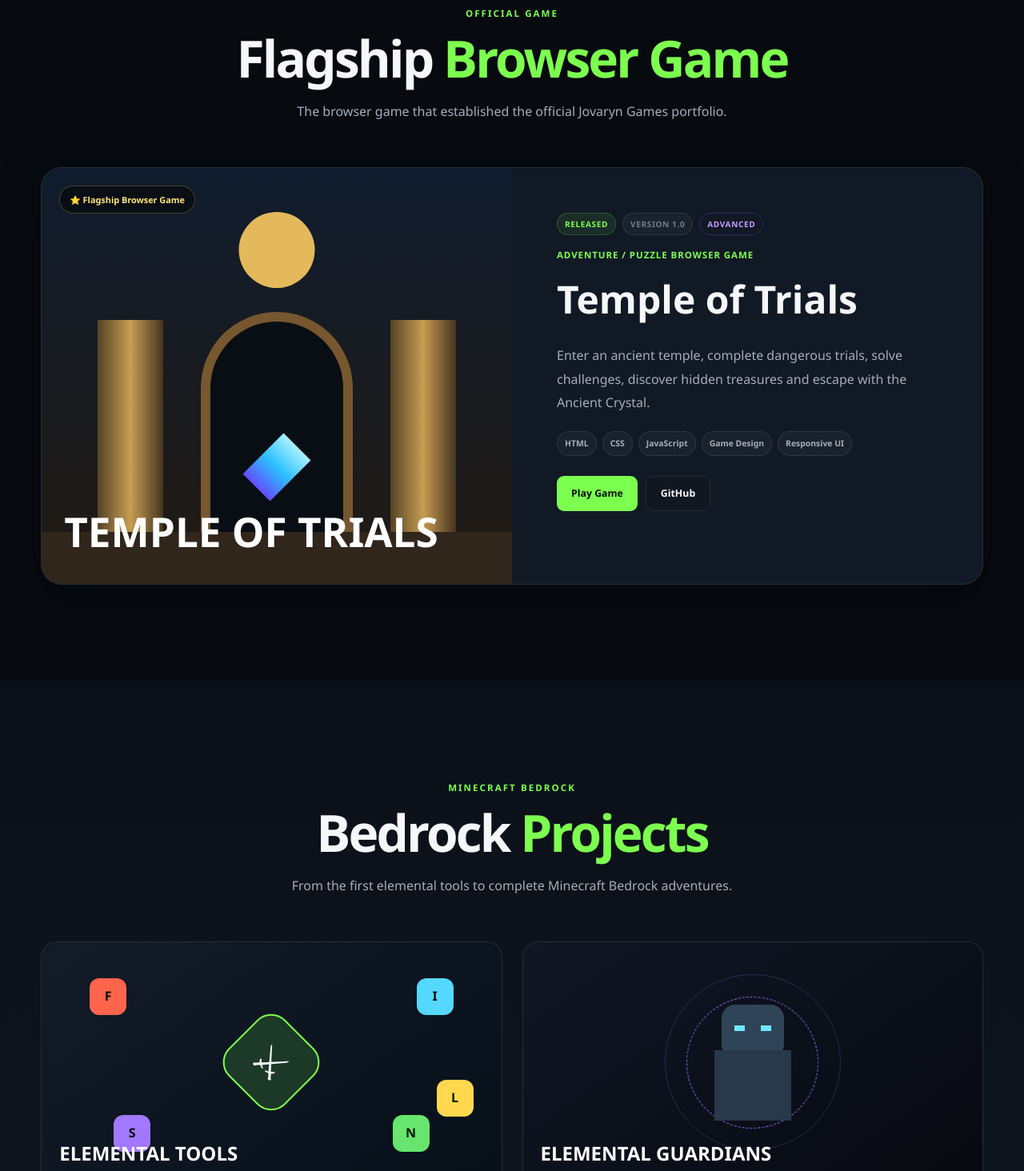
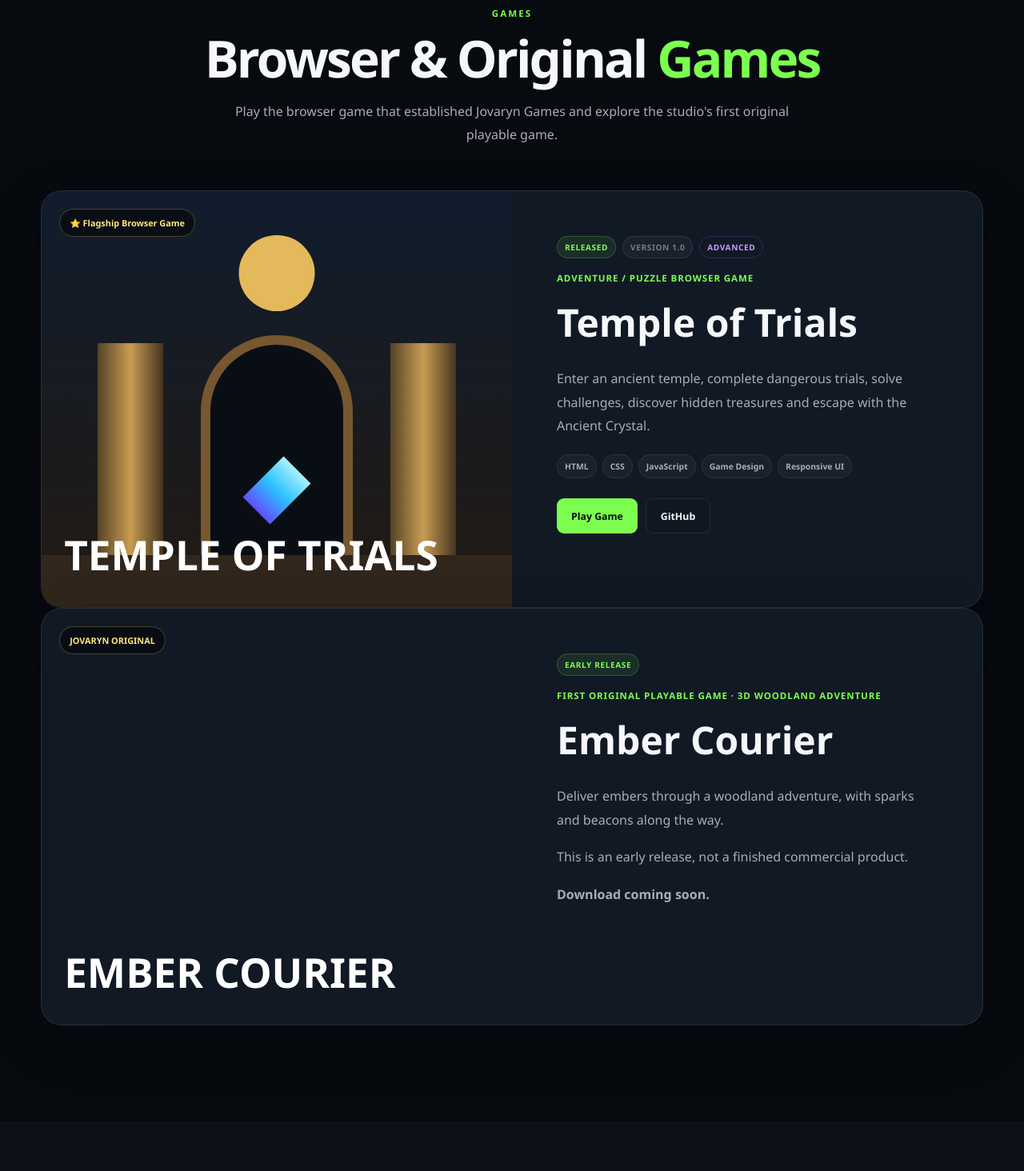
Before and after one commit to JovarynGames/jovaryngames.github.io, a plain HTML site: page index.html in a window 1280 px wide. Shown: the part 2335-3799 px from the top of the page at 80% size. Drawn offline with Linux system fonts and the light colour scheme.

Commit message:
Add Ember Courier early release card

```diff
--- a/index.html
+++ b/index.html
@@ -340,11 +340,11 @@
             <div class="container">
 
                 <div class="section-heading reveal">
-                    <span class="section-label">OFFICIAL GAME</span>
-                    <h2>Flagship <span>Browser Game</span></h2>
+                    <span class="section-label">GAMES</span>
+                    <h2>Browser & Original <span>Games</span></h2>
                     <p>
-                        The browser game that established the official
-                        Jovaryn Games portfolio.
+                        Play the browser game that established Jovaryn Games
+                        and explore the studio's first original playable game.
                     </p>
                 </div>
 
@@ -416,6 +416,38 @@
                                 GitHub
                             </a>
                         </div>
+                    </div>
+                </article>
+
+                <!-- EMBER COURIER -->
+                <article class="project-card reveal" id="ember-courier">
+                    <div class="project-cover ember-art" aria-hidden="true">
+                        <span class="flagship-badge">JOVARYN ORIGINAL</span>
+                        <strong class="cover-title">EMBER COURIER</strong>
+                    </div>
+
+                    <div class="project-content">
+                        <div class="badges">
+                            <span class="status released">Early Release</span>
+                        </div>
+
+                        <span class="project-category">
+                            First Original Playable Game · 3D Woodland Adventure
+                        </span>
+
+                        <h3>Ember Courier</h3>
+
+                        <p>
+                            Deliver embers through a woodland adventure, with
+                            sparks and beacons along the way.
+                        </p>
+
+                        <p>
+                            This is an early release, not a finished commercial
+                            product.
+                        </p>
+
+                        <p><strong>Download coming soon.</strong></p>
                     </div>
                 </article>
 
@@ -1269,7 +1301,7 @@
 
                     <article class="stat reveal">
                         <div>
-                            <span>10</span>
+                            <span>11</span>
                         </div>
                         <p>Projects</p>
                     </article>
```
